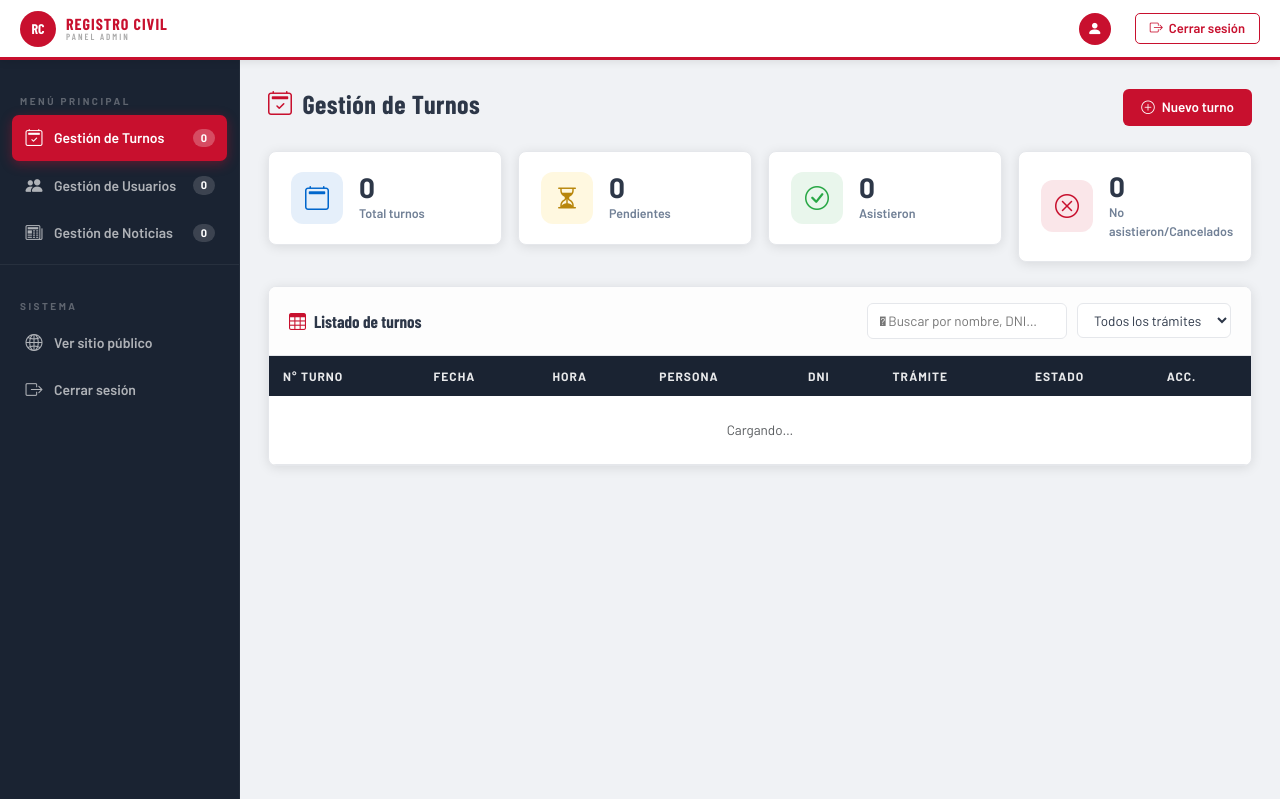
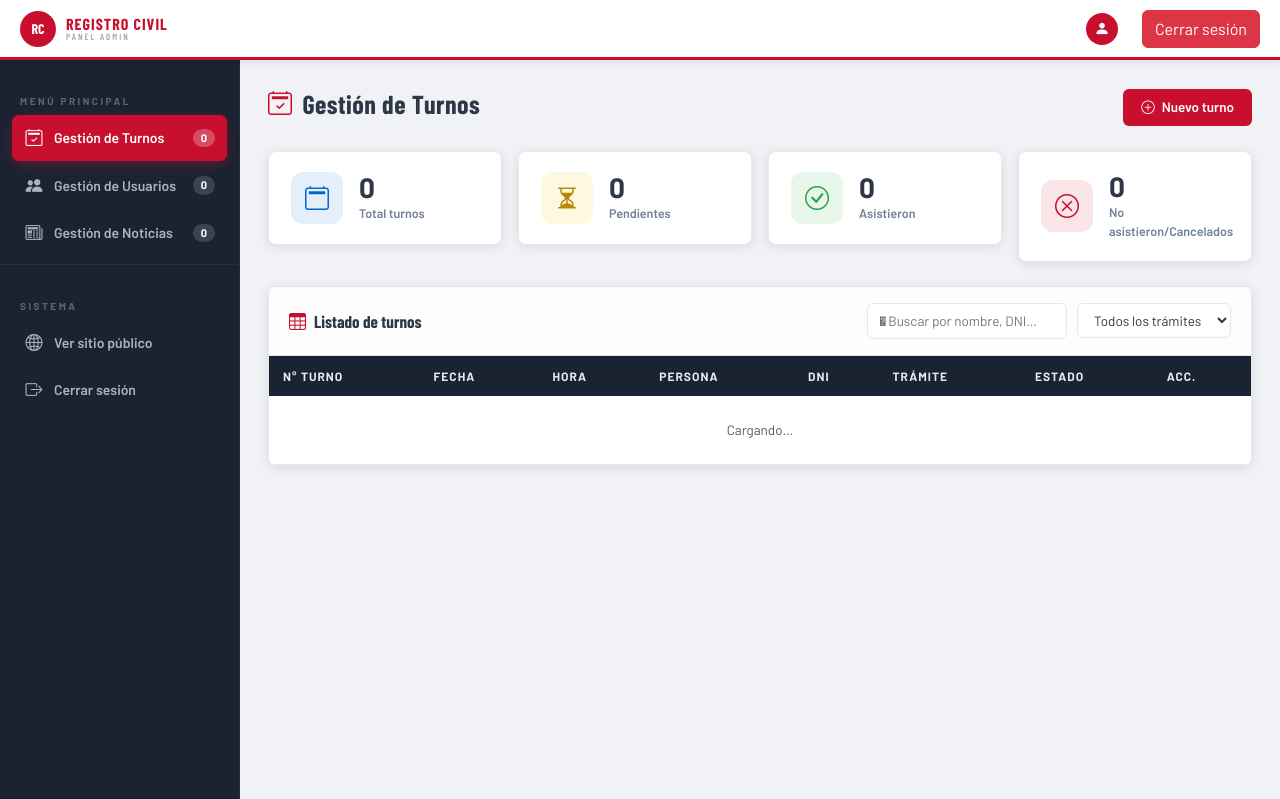
Before and after one commit to 7deOliveira/proyecto-registro-civil-PPII-, a Django app: page /admin-panel/ in a window 1280 px wide. Shown: the top 799 px of the page. Run offline with Django 5.2, Linux system fonts and the light colour scheme; a user stored in the database is signed in; some web fonts are replaced.

Commit message:
Arreglo: logout funcional

```diff
--- a/backend/backend/settings.py
+++ b/backend/backend/settings.py
@@ -119,8 +119,10 @@
 
 TEMPLATES[0]['DIRS'] = [BASE_DIR/'templates']
 
-LOGIN_REDIRECT_URL='/admin-panel/'
+LOGIN_REDIRECT_URL='admin_panel'
 
-LOGOUT_REDIRECT_URL='/login/'
+LOGOUT_REDIRECT_URL='login'
+
+LOGOUT_URL='login'
 
 STATICFILES_DIRS = [BASE_DIR/'static',]
--- a/backend/cuentas/views.py
+++ b/backend/cuentas/views.py
@@ -11,7 +11,7 @@
 
         if user is not None:
             login(request, user)
-            return redirect('/admin-panel/')
+            return redirect('admin_panel')
         else:
             return render(request, 'login.html', {'error': 'Usuario o contraseña incorrectos'})
 
@@ -25,4 +25,4 @@
 
 def logout_view(request):
     logout(request)
-    return redirect('/login/')
+    return redirect('login')
--- a/backend/templates/admin.html
+++ b/backend/templates/admin.html
@@ -65,9 +65,10 @@
       <div class="adm-user-avatar"><i class="bi bi-person-fill" style="font-size:15px;"></i></div>
       <span id="adm-current-user" style="font-size:13px;max-width:160px;overflow:hidden;text-overflow:ellipsis;white-space:nowrap;"></span>
     </div>
-    <button class="adm-btn-logout btn-logout-global">
-      <i class="bi bi-box-arrow-right"></i> Cerrar sesión
-    </button>
+    <form method="POST" action="{% url 'logout' %}">
+    {% csrf_token %}
+    <button type="submit" class="btn btn-danger">Cerrar sesión</button>
+</form>
   </div>
 </div>
 
```
Also changed, not shown: backend/db.sqlite3.
